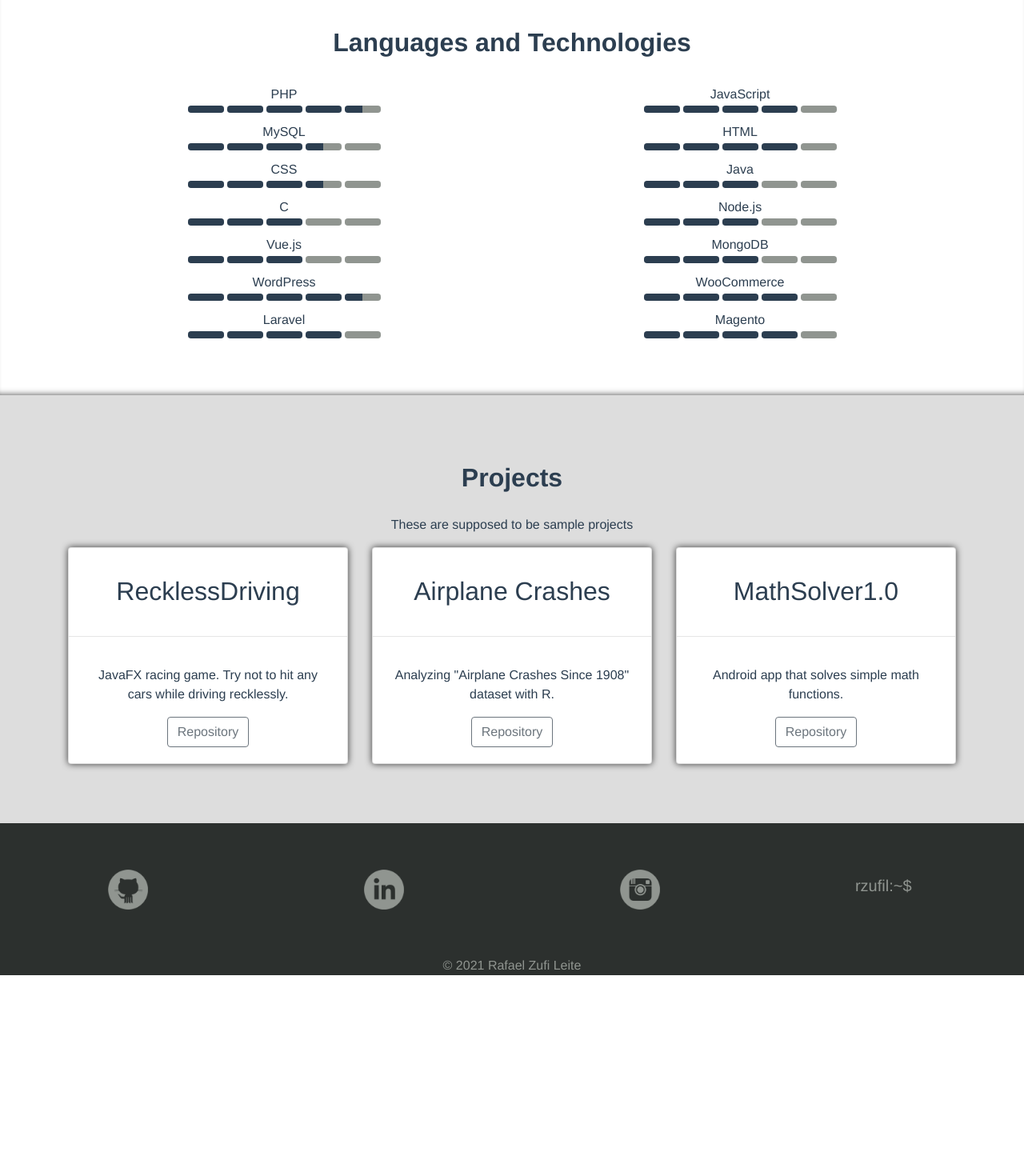
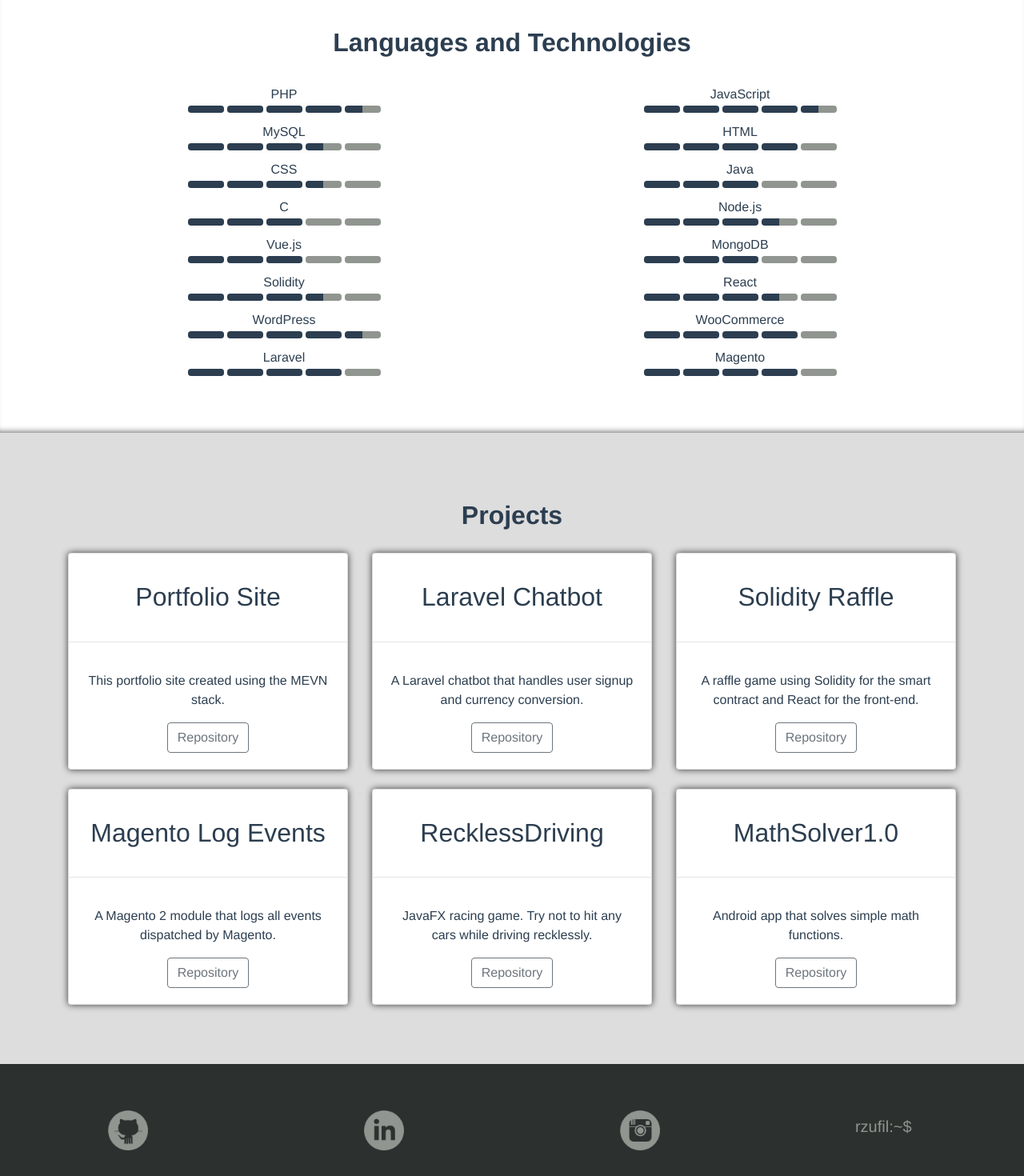
Before and after one commit to rzufil/rzufil-portfolio, a Vue app in the folder client/: page / in a window 1280 px wide. Shown: the part 620-2090 px from the top of the page at 80% size. Before the commit the page ends 1839 px from the top, so only its background shows below. Built offline with nearby package versions, Linux system fonts and the light colour scheme.

Commit message:
Updating skills and projects

```diff
--- a/client/src/components/Footer.vue
+++ b/client/src/components/Footer.vue
@@ -45,7 +45,7 @@
           </a>
         </div>
         <div class="col-6 col-md footer-item">
-          <router-link class="navbar-brand" to="/"
+          <router-link class="navbar-brand" to="/" @click.native="scrollToTop()"
             >rzufil:~$<span class="blink">&nbsp;</span></router-link
           >
         </div>
@@ -65,6 +65,11 @@
       year: new Date().getFullYear(),
     };
   },
+  methods: {
+    scrollToTop() {
+      window.scroll({top: 0, left: 0, behavior: 'smooth'});
+    }
+  }
 };
 </script>
 
--- a/client/src/components/Header.vue
+++ b/client/src/components/Header.vue
@@ -1,7 +1,7 @@
 <template>
   <div class="navbar-container">
     <nav class="navbar navbar-expand-sm">
-      <router-link class="navbar-brand" to="/"
+      <router-link class="navbar-brand" to="/" @click.native="scrollToTop()"
         >rzufil:~$<span class="blink">&nbsp;</span></router-link
       >
       <button
@@ -23,10 +23,10 @@
       >
         <ul class="navbar-nav mr-auto">
           <li class="nav-item">
-            <router-link class="nav-link" to="/resume">Resume</router-link>
+            <router-link class="nav-link" to="/resume" @click.native="scrollToTop()">Resume</router-link>
           </li>
           <li class="nav-item">
-            <router-link class="nav-link" to="/contact">Contact</router-link>
+            <router-link class="nav-link" to="/contact" @click.native="scrollToTop()">Contact</router-link>
           </li>
         </ul>
       </div>
@@ -45,6 +45,9 @@
   methods: {
     toggleNavbar() {
       this.show = !this.show;
+    },
+    scrollToTop() {
+      window.scroll({top: 0, left: 0, behavior: 'smooth'});
     }
   }
 }
--- a/client/src/components/Homepage.vue
+++ b/client/src/components/Homepage.vue
@@ -35,7 +35,7 @@
               <span class="fill"></span>
               <span class="fill"></span>
               <span class="fill"></span>
-              <span></span>
+              <span class="half-fill"></span>
             </div>
           </div>
         </div>
@@ -100,7 +100,7 @@
               <span class="fill"></span>
               <span class="fill"></span>
               <span class="fill"></span>
-              <span></span>
+              <span class="half-fill"></span>
               <span></span>
             </div>
           </div>
@@ -123,6 +123,28 @@
               <span class="fill"></span>
               <span class="fill"></span>
               <span></span>
+              <span></span>
+            </div>
+          </div>
+        </div>
+        <div class="row">
+          <div class="col-md-6 technology_rating">
+            Solidity
+            <div class="rating_scale">
+              <span class="fill"></span>
+              <span class="fill"></span>
+              <span class="fill"></span>
+              <span class="half-fill"></span>
+              <span></span>
+            </div>
+          </div>
+          <div class="col-md-6 technology_rating">
+            React
+            <div class="rating_scale">
+              <span class="fill"></span>
+              <span class="fill"></span>
+              <span class="fill"></span>
+              <span class="half-fill"></span>
               <span></span>
             </div>
           </div>
@@ -178,21 +200,17 @@
     <section class="bottom-section">
       <div class="container">
         <h2><strong>Projects</strong></h2>
-        <p>These are supposed to be sample projects</p>
         <div class="row">
           <div class="col-md-4">
             <div class="card">
               <div class="card-head">
-                <h2>RecklessDriving</h2>
+                <h2>Portfolio Site</h2>
               </div>
               <hr />
               <div class="card-body">
-                <p>
-                  JavaFX racing game. Try not to hit any cars while driving
-                  recklessly.
-                </p>
+                <p>This portfolio site created using the MEVN stack.</p>
                 <a
-                  href="https://github.com/rzufil/RecklessDriving"
+                  href="https://github.com/rzufil/rzufil-portfolio"
                   rel="noopener noreferrer"
                   target="_blank"
                 >
@@ -208,13 +226,84 @@
           <div class="col-md-4">
             <div class="card">
               <div class="card-head">
-                <h2>Airplane Crashes</h2>
+                <h2>Laravel Chatbot</h2>
               </div>
               <hr />
               <div class="card-body">
-                <p>Analyzing "Airplane Crashes Since 1908" dataset with R.</p>
+                <p>A Laravel chatbot that handles user signup and currency conversion.</p>
                 <a
-                  href="https://github.com/rzufil/COSC4931_DataScience"
+                  href="https://github.com/rzufil/chatbot"
+                  rel="noopener noreferrer"
+                  target="_blank"
+                >
+                  <button type="button" class="btn btn-outline-secondary">
+                    Repository
+                  </button>
+                </a>
+              </div>
+            </div>
+            <br />
+          </div>
+
+          <div class="col-md-4">
+            <div class="card">
+              <div class="card-head">
+                <h2>Solidity Raffle</h2>
+              </div>
+              <hr />
+              <div class="card-body">
+                <p>A raffle game using Solidity for the smart contract and React for the front-end.</p>
+                <a
+                  href="https://github.com/rzufil/solidity-raffle"
+                  rel="noopener noreferrer"
+                  target="_blank"
+                >
+                  <button type="button" class="btn btn-outline-secondary">
+                    Repository
+                  </button>
+                </a>
+              </div>
+            </div>
+            <br />
+          </div>
+        </div>
+
+        <div class="row">
+          <div class="col-md-4">
+            <div class="card">
+              <div class="card-head">
+                <h2>Magento Log Events</h2>
+              </div>
+              <hr />
+              <div class="card-body">
+                <p>A Magento 2 module that logs all events dispatched by Magento.</p>
+                <a
+                  href="https://github.com/rzufil/LogEvents"
+                  rel="noopener noreferrer"
+                  target="_blank"
+                >
+                  <button type="button" class="btn btn-outline-secondary">
+                    Repository
+                  </button>
+                </a>
+              </div>
+            </div>
+            <br />
+          </div>
+
+          <div class="col-md-4">
+            <div class="card">
+              <div class="card-head">
+                <h2>RecklessDriving</h2>
+              </div>
+              <hr />
+              <div class="card-body">
+                <p>
+                  JavaFX racing game. Try not to hit any cars while driving
+                  recklessly.
+                </p>
+                <a
+                  href="https://github.com/rzufil/RecklessDriving"
                   rel="noopener noreferrer"
                   target="_blank"
                 >
--- a/client/src/components/NotFound.vue
+++ b/client/src/components/NotFound.vue
@@ -12,7 +12,7 @@
           </p>
           <p class="not-found-message">
             Try going back to the previous page or visit our
-            <router-link to="/">homepage</router-link>.
+            <router-link to="/" @click.native="scrollToTop()">homepage</router-link>.
           </p>
         </div>
       </div>
@@ -23,6 +23,11 @@
 <script>
 export default {
   name: "NotFound",
+  methods: {
+    scrollToTop() {
+      window.scroll({top: 0, left: 0, behavior: 'smooth'});
+    }
+  }
 };
 </script>
 
--- a/client/src/components/Resume.vue
+++ b/client/src/components/Resume.vue
@@ -134,7 +134,7 @@
       .then((data) => (this.degrees = data));
     fetch("api/skills")
       .then((response) => response.json())
-      .then((data) => (this.skills = data));
+      .then((data) => (this.skills = data.sort((a, b) => a.level - b.level).reverse()));
     fetch("api/languages")
       .then((response) => response.json())
       .then((data) => (this.languages = data));
```
